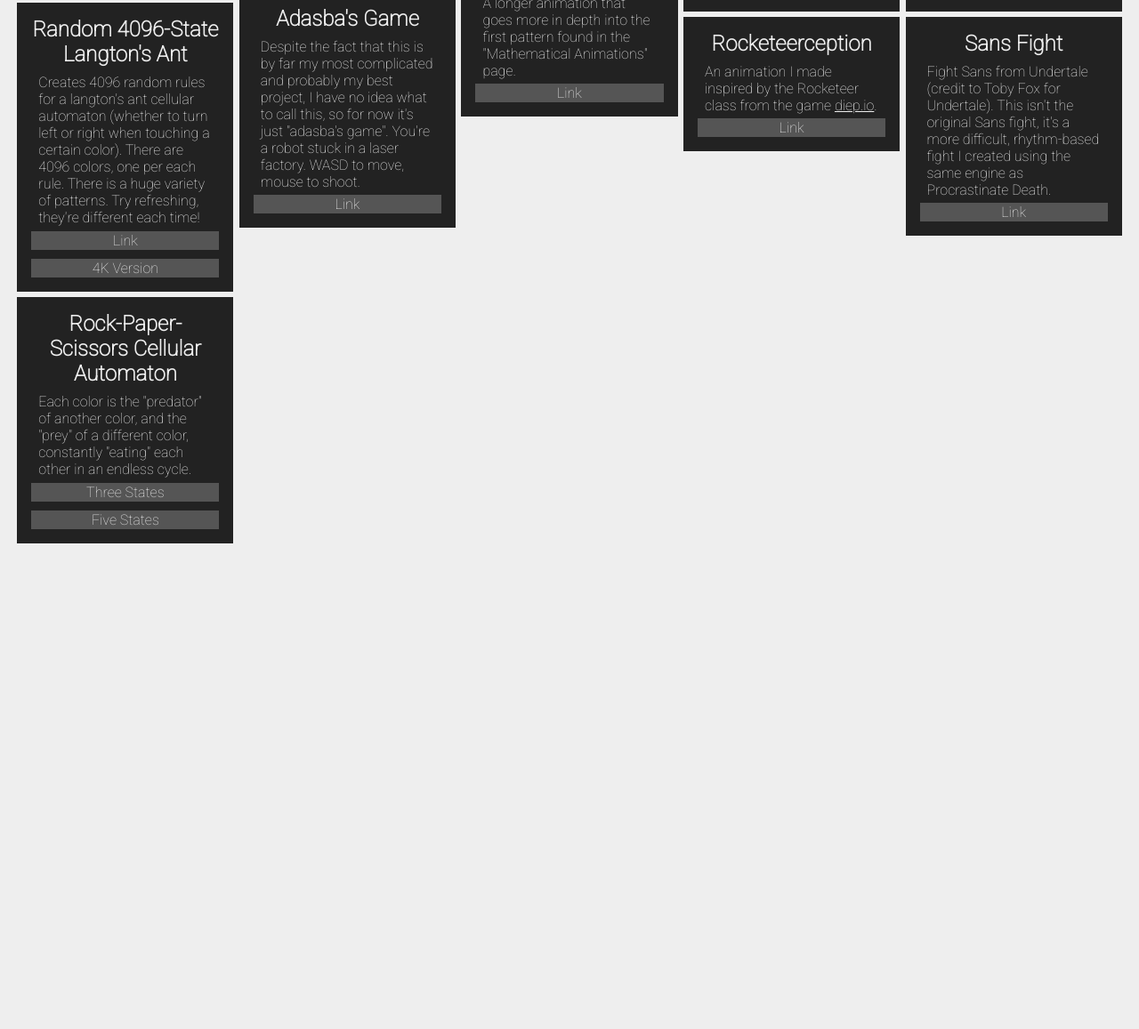
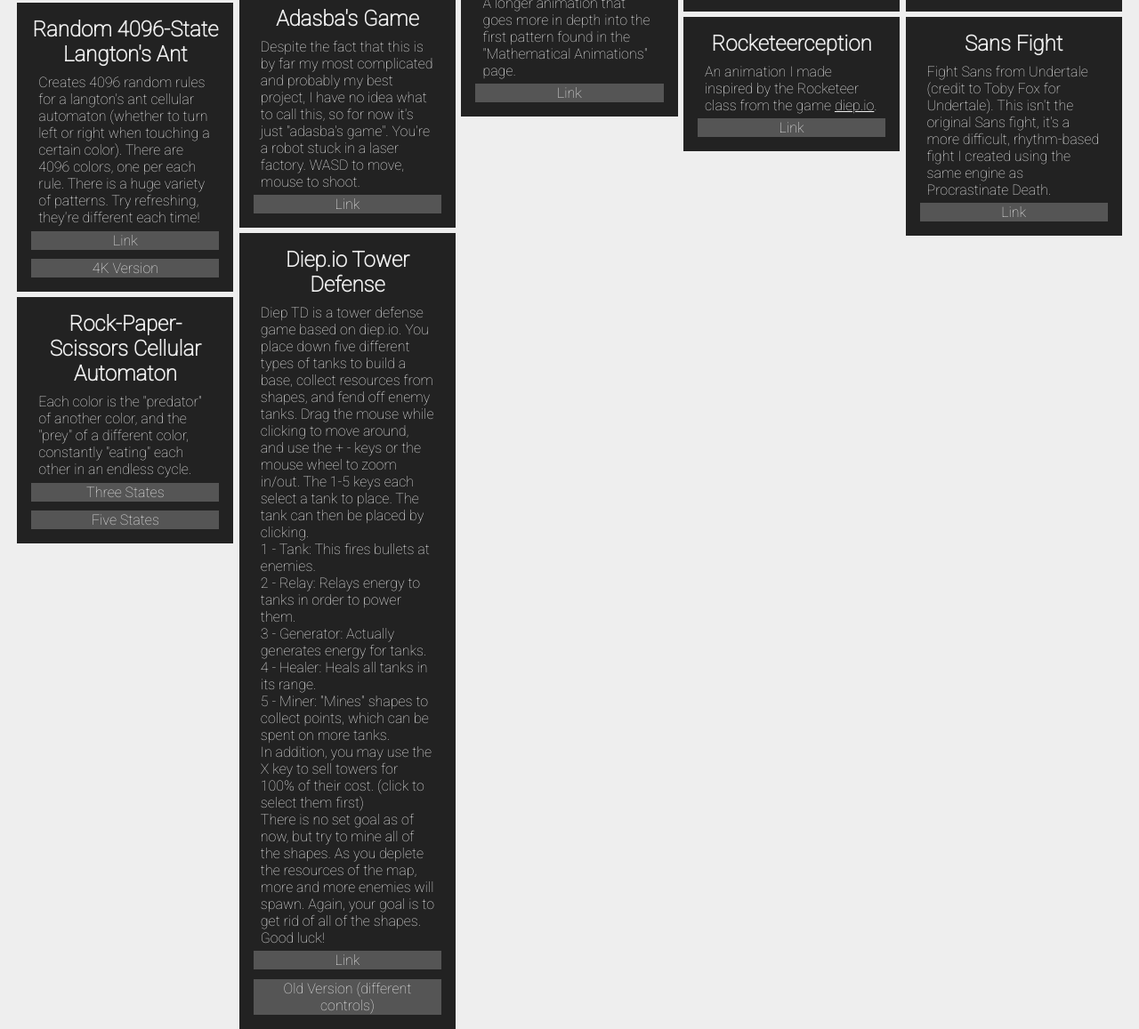
Before and after one commit to JBX2060/jacks-game, a plain HTML site: page index.html in a window 1280 px wide. Shown: the part 616-1773 px from the top of the page at 89% size. Before the commit the page ends 1227 px from the top, so only its background shows below. Drawn offline with Linux system fonts and the light colour scheme.

Commit message:
Added diep td to index page.

```diff
--- a/index.html
+++ b/index.html
@@ -47,6 +47,19 @@
                     <p>Despite the fact that this is by far my most complicated and probably my best project, I have no idea what to call this, so for now it's just "adasba's game". You're a robot stuck in a laser factory. WASD to move, mouse to shoot.</p>
                     <button onclick="window.open('game/index.html')">Link</button>
                 </div>
+                <div class="gameicon">
+                    <h2>Diep.io Tower Defense</h2>
+                    <p>Diep TD is a tower defense game based on diep.io. You place down five different types of tanks to build a base, collect resources from shapes, and fend off enemy tanks. Drag the mouse while clicking to move around, and use the + - keys or the mouse wheel to zoom in/out. The 1-5 keys each select a tank to place. The tank can then be placed by clicking.
+                        <br>1 - Tank: This fires bullets at enemies.
+                        <br>2 - Relay: Relays energy to tanks in order to power them.
+                        <br>3 - Generator: Actually generates energy for tanks.
+                        <br>4 - Healer: Heals all tanks in its range.
+                        <br>5 - Miner: "Mines" shapes to collect points, which can be spent on more tanks.
+                        <br>In addition, you may use the X key to sell towers for 100% of their cost. (click to select them first)
+                        <br>There is no set goal as of now, but try to mine all of the shapes. As you deplete the resources of the map, more and more enemies will spawn. Again, your goal is to get rid of all of the shapes. Good luck!</p>
+                    <button onclick="window.open('dieptd/index.html')">Link</button>
+                    <button onclick="window.open('https://adasba.github.io/dieptd')">Old Version (different controls)</button>
+                </div>
             </div>
             <div class="flex">
                 <div class="gameicon">
```
